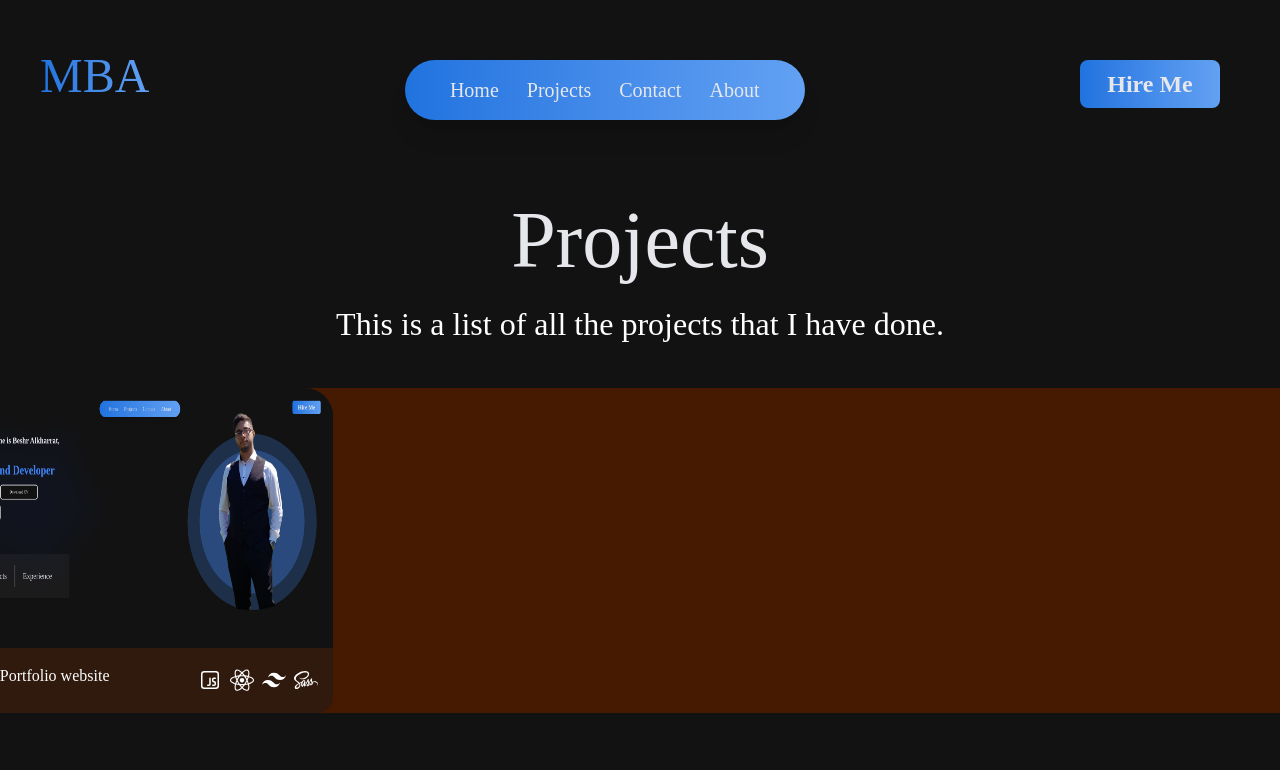
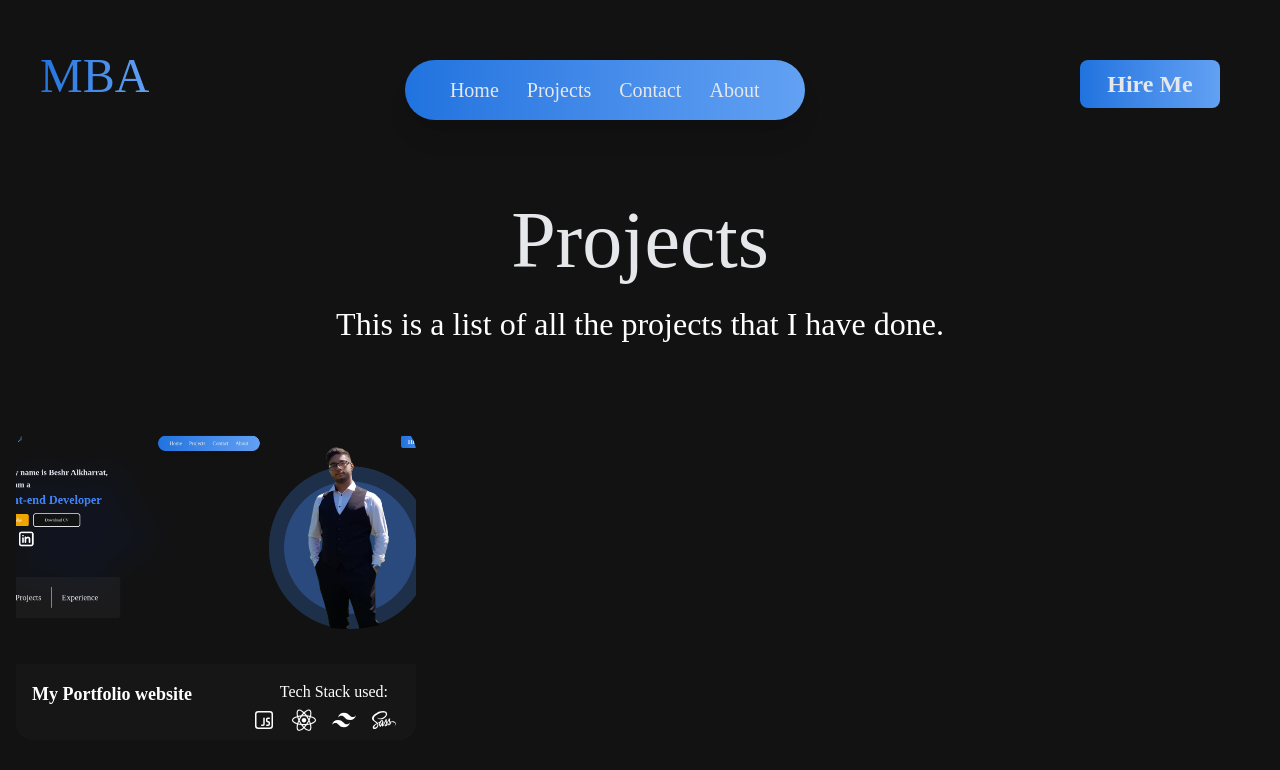
Before and after one commit to BeshrAlkharrat/my-portfolio, a React (Vite) app: page /Projects in a window 1280 px wide. Shown: the top 770 px of the page. Built offline with nearby package versions, Linux system fonts and the light colour scheme; a web font is replaced by a local one.

Commit message:
improved the projects page

```diff
--- a/src/Projects/Project_1_Portfolio.jsx
+++ b/src/Projects/Project_1_Portfolio.jsx
@@ -1,4 +1,4 @@
-import { getProjectById, getProjectByRoute } from "../data/ProjectData";
+import { getProjectById, getProjectByRoute } from "../data/ProjectData.jsx";
 import NavigationBar from "../components/NavigationBar";
 import "../styles/tailwind.css";
 
@@ -8,11 +8,9 @@ function Project_1_Portfolio() {
         <>
             <NavigationBar />
             <div className="flex flex-col justify-center z-1">
-                <h1 className="text-[5rem] text-center text-gray-200">Projects</h1>
-                <p className="text-[2rem] text-center mb-10">This is a list of all the projects that I have done.</p>
-            </div>
-            <div className="flex flex-col items-center justify-center">
-
+                <div className="h-50 w-50" >
+                    <img src={projectId.previewphoto} alt="photo of the home page" className="w-full h-full"></img>
+                </div>
             </div>
         </>
     );
--- a/src/components/Project.jsx
+++ b/src/components/Project.jsx
@@ -6,20 +6,23 @@ import { Link } from "react-router";
 
 function Project(){
     return(
-    <div className="grid grid-cols-1 sm:grid-cols-2 lg:grid-cols-4 gap-10 justify-items-center items-center bg-amber-950">
+    <div className="grid grid-cols-[auto-fit, minmax(205px, 1fr)] sm:grid-cols-1 md:grid-cols-2 lg:grid-cols-3 gap-6 justify-items-center items-center justify-center p-4 ">
 
-            {projectData.map((p, index) => (<div className="group relative bg-[hsla(0,0%,10%,0.5)] w-[375px] h-[325px] rounded-t-[28px] rounded-b-[16px] z-2 selected-project hover:scale-[1.5] hover:rounded-b-[0px] hover:z-10 duration-500" key={index}>
-                <img className="rounded-t-[28px] w-[100%] h-[80%]" src={p.previewphoto} alt={p.title}></img>
-                <div className="absolute top-65 h-[20%] w-[100%] rounded-b-[16px] p-[16px]">
-                    <h2 className="text-bottom absolute">{p.title}</h2>
-                    <div className="flex items-right justify-right ml-55">
-                        {p.techstack.map((tech, index) => (
-                    <img key={index} className=" w-[24px] h-[24px] m-1 invert" src={tech} alt={'Technology ${index +1}'}></img>
+            {projectData.map((p, index) => (<div className="group relative bg-[hsla(0,0%,10%,0.5)] w-full max-w-[450px]  aspect-[4/3]  rounded-t-[28px] rounded-b-[16px] z-2 selected-project hover:scale-[1.05] hover:rounded-b-[0px] hover:z-10 duration-500 m-5" key={index}>
+                <img className="rounded-t-[28px] w-full h-[80%] object-cover" src={p.previewphoto} alt={p.title}></img>
+                <div className="flex justify-between items-start h-[20%] w-full rounded-b-[16px] p-4 mb-4">
+                    <h2 className="text-lg font-semibold">{p.title}</h2>
+                    <div className="flex flex-col justify-end items-end">
+                        <span className="mr-3 justify-end">Tech Stack used:</span>
+                        <div className="flex flex-wrap justify-end-safe gap-2">
+                            {p.techstack.map((tech, index) => (
+                        <img key={index} className=" w-6 h-6 m-1 invert" src={tech} alt={'Technology ${index +1}'}></img>
                     ))}
                     </div>
+                    </div>
                 </div>
-                <div className="absolute opacity-0 bg-[hsla(0,0%,10%,0.5)] w-[375px] h-[200px] rounded-b-[16px] duration-500 z-2 group-hover:translate-y-[100%] group-hover:opacity-100 bottom-0">
-                    <p className="text-gray-200 text-[1.25rem] p-5">{p.description}</p>
+                <div className="absolute opacity-0 bg-[hsla(0,0%,10%,1)] w-full h-[40%] rounded-b-[16px] duration-500 z-2 group-hover:translate-y-full group-hover:opacity-100 bottom-0">
+                    <p className="text-gray-200 text-base p-5">{p.description}</p>
                     <Link to={p.Link} className="absolute bottom-5 right-5 bg-[hsl(41,100%,47%)] hover:bg-[hsl(41,100%,42%)] text-gray-200 px-4 py-2 rounded-lg"> View The Project</Link>
                 </div>
             </div>
--- a/src/data/ProjectData.jsx
+++ b/src/data/ProjectData.jsx
@@ -12,7 +12,7 @@ export const projectData = [
         description: "This is my first project, which I built using React, TailwindCSS, and a little Sass.",
         techstack: [JavaScriptLogo, reactLogo, tailwindCSSLogo, sassLogo],
         Link: "/Projects/Project_1_Portfolio"
-    }
+    },
     // Add more projects as needed
 ]
 export const getProjectById = (id) => {
--- a/src/pages/Home.jsx
+++ b/src/pages/Home.jsx
@@ -8,6 +8,7 @@ import linkdinIcon from "../assets/linkdin.svg"
 import personalPic from "../assets/profile-pic1.png"
 import '../styles/tailwind.css'
 import Footer from "../components/Footer"
+
 
 function Home(){
     return(<div><div className="relative ml-10 mr-10">
```
